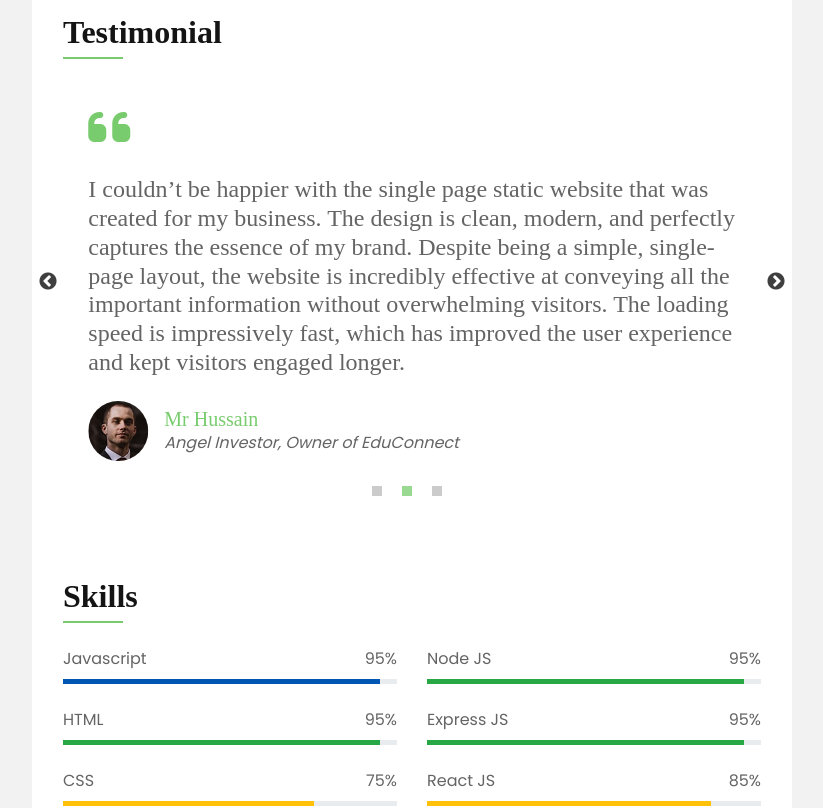
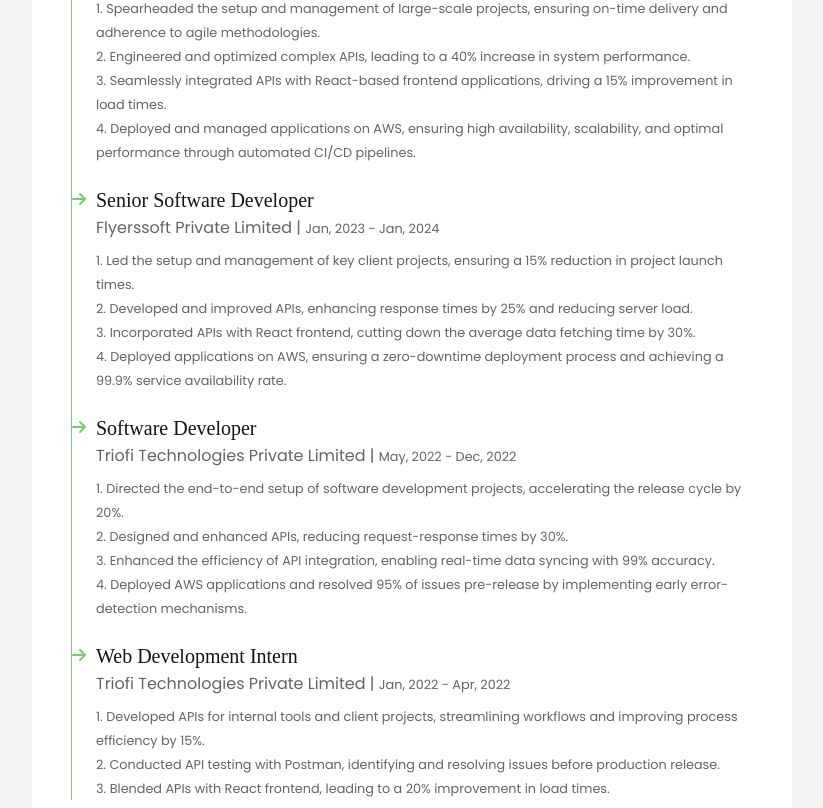
Before and after one commit to Roseahmed/portfolio, a React (Vite) app: page / in a window 1280 px wide. Shown: the part 1300-2108 px from the top of the page, without its empty margins (418-1241 px from the left). Built offline with nearby package versions, Linux system fonts and the light colour scheme; a web font is replaced by a local one.

Commit message:
experiance update + page layout update

```diff
--- a/src/components/About.jsx
+++ b/src/components/About.jsx
@@ -7,7 +7,7 @@
         </div>
         <div className="col-12">
           <p>
-            Innovative and results-driven software engineer with 5+ years of
+            Innovative and results-driven software engineer with 3+ years of
             expertise in the MERN stack. Proven ability to architect, develop,
             and deploy robust web applications, leveraging agile methodologies
             to deliver exceptional results. Proficient at collaborating with
@@ -27,7 +27,7 @@
               <h5 className="d-inline text-primary">Degree:</h5> MCA
             </div>
             <div className="col-sm-6 py-1">
-              <h5 className="d-inline text-primary">Experience:</h5> 5 Years
+              <h5 className="d-inline text-primary">Experience:</h5> 3 Years
             </div>
             <div className="col-sm-6 py-1">
               <h5 className="d-inline text-primary">Phone:</h5> +91 9706736327
--- a/src/components/Experience.jsx
+++ b/src/components/Experience.jsx
@@ -5,10 +5,10 @@
     startDate: "May, 2024",
     endDate: "Present",
     roles: [
-      "1. Designing website using React Js.",
-      "2. Creating robustfull backend server using Node Js, Express Js, Nest Js.",
-      "3. Data Management using postgreSQL and MongoDB.",
-      "4. Deloyment in services: AWS, Digital Ocean.",
+      "1. Spearheaded the setup and management of large-scale projects, ensuring on-time delivery and adherence to agile methodologies.",
+      "2. Engineered and optimized complex APIs, leading to a 40% increase in system performance.",
+      "3. Seamlessly integrated APIs with React-based frontend applications, driving a 15% improvement in load times.",
+      "4. Deployed and managed applications on AWS, ensuring high availability, scalability, and optimal performance through automated CI/CD pipelines.",
     ],
   },
   {
@@ -17,10 +17,10 @@
     startDate: "Jan, 2023",
     endDate: "Jan, 2024",
     roles: [
-      "1. Setup and management of projects.(Node Js, Express js)",
-      "2. Development of complex APIs with a focus on optimization for improved performance.",
-      "3. Integration of APIs with frontend applications.",
-      "4. Deployment of projects on cloud services such as AWS, ensuring seamless operation.",
+      "1. Led the setup and management of key client projects, ensuring a 15% reduction in project launch times.",
+      "2. Developed and improved APIs, enhancing response times by 25% and reducing server load.",
+      "3. Incorporated APIs with React frontend, cutting down the average data fetching time by 30%.",
+      "4. Deployed applications on AWS, ensuring a zero-downtime deployment process and achieving a 99.9% service availability rate.",
     ],
   },
   {
@@ -29,10 +29,10 @@
     startDate: "May, 2022",
     endDate: "Dec, 2022",
     roles: [
-      "1. Setup and management of projects.(Node Js, Express js)",
-      "2. Development of complex APIs with a focus on optimization for improved performance.",
-      "3. Integration of APIs with frontend applications.",
-      "4. Deployment of projects on cloud services such as AWS, ensuring seamless operation.",
+      "1. Directed the end-to-end setup of software development projects, accelerating the release cycle by 20%.",
+      "2. Designed and enhanced APIs, reducing request-response times by 30%.",
+      "3. Enhanced the efficiency of API integration, enabling real-time data syncing with 99% accuracy.",
+      "4. Deployed AWS applications and resolved 95% of issues pre-release by implementing early error-detection mechanisms.",
     ],
   },
   {
@@ -41,9 +41,9 @@
     startDate: "Jan, 2022",
     endDate: "Apr, 2022",
     roles: [
-      "1. Development of API.",
-      "2. Testing the API using postman.",
-      "3. Integration of APIs with frontend applications.",
+      "1. Developed APIs for internal tools and client projects, streamlining workflows and improving process efficiency by 15%.",
+      "2. Conducted API testing with Postman, identifying and resolving issues before production release.",
+      "3. Blended APIs with React frontend, leading to a 20% improvement in load times.",
     ],
   },
 ];
--- a/src/pages/landing-page.jsx
+++ b/src/pages/landing-page.jsx
@@ -20,16 +20,12 @@
         </div>
         <div className="content">
           <About />
-          {/* Completed */}
+          <Skills />
+          <Expericence />
+          <Portfolio />
+          <Testimonial />
           <Services />
-          <Testimonial />
-          <Skills />
-          {/* Completed */}
-          <Expericence />
-          {/* Completed */}
-          <Portfolio />
           <Contact />
-          {/* <Subscribe /> */}
           <Footer />
         </div>
       </div>
```
